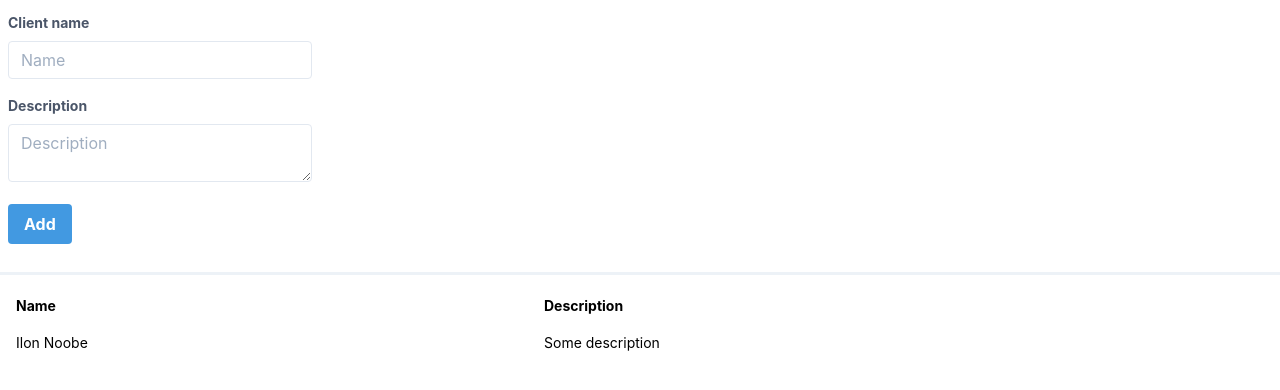
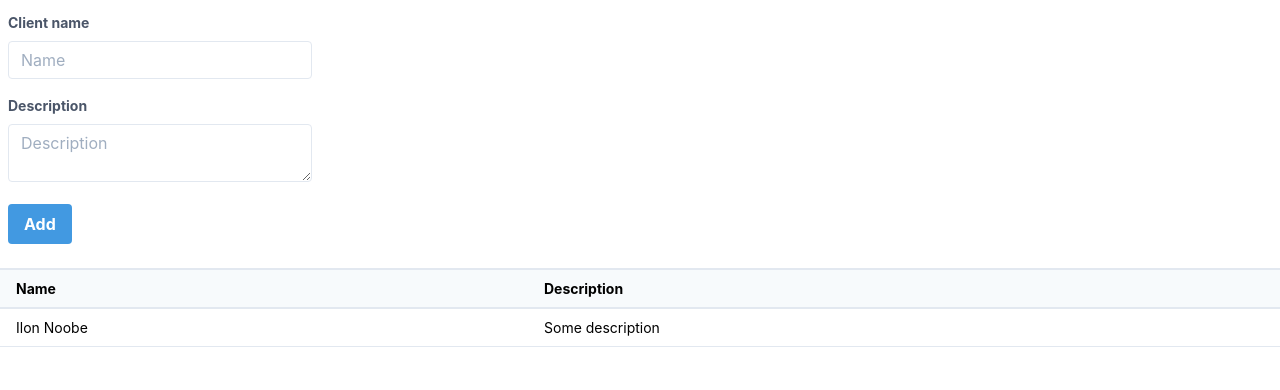
Before and after one commit to artemdemo/p2p-cms-app, a React (Create React App) app: page / in a window 1280 px wide. Shown: the top 390 px of the page. Built offline with nearby package versions, Linux system fonts and the light colour scheme.

Commit message:
updated styling of Table

```diff
--- a/src/App.tsx
+++ b/src/App.tsx
@@ -9,7 +9,6 @@ const App = () => {
     return (
         <div className="container mx-auto">
             <NewClientForm />
-            <hr className="my-3 border-b-2 border-gray-200" />
             <ClientsList />
         </div>
     );
--- a/src/components/Table/Table.jsx
+++ b/src/components/Table/Table.jsx
@@ -4,10 +4,13 @@ import classnames from 'classnames';
 
 const Table = props => (
     <div
-        className={classnames({
-            table: true,
-            'w-full': props.widthFull,
-        }, props.className)}
+        className={classnames(
+            'table border-collapse',
+            {
+                'w-full': props.widthFull,
+            },
+            props.className,
+        )}
     >
         {props.children}
     </div>
--- a/src/components/Table/TableCell.jsx
+++ b/src/components/Table/TableCell.jsx
@@ -6,6 +6,11 @@ const TableCell = props => (
     <div
         className={classnames(
             'table-cell px-4 py-2 text-sm',
+            {
+                'border-gray-300': true,
+                'border-b border-t': !props.header,
+                'border-b-2 border-t-2': props.header,
+            },
             props.className,
         )}
     >
@@ -15,10 +20,12 @@ const TableCell = props => (
 
 TableCell.propTypes = {
     className: PropTypes.string,
+    header: PropTypes.bool,
 };
 
 TableCell.defaultProps = {
     className: '',
+    header: false,
 };
 
 export default TableCell;
--- a/src/components/Table/TableRow.jsx
+++ b/src/components/Table/TableRow.jsx
@@ -1,15 +1,32 @@
 import React from 'react';
 import PropTypes from 'prop-types';
 import classnames from 'classnames';
+import TableCell from './TableCell';
 
 const TableRow = props => (
     <div
-        className={classnames({
-            'table-row': true,
-            'font-bold': props.header,
-        }, props.className)}
+        className={classnames(
+            'table-row',
+            {
+                'font-bold': props.header,
+                'bg-gray-100': props.header,
+            },
+            props.className,
+        )}
     >
-        {props.children}
+        {React.Children.map(props.children, function(child) {
+            if (props.header && child.type === TableCell) {
+                return React.cloneElement(
+                    child,
+                    {
+                        ...child.props,
+                        header: true,
+                    },
+                );
+            };
+            console.log(child, child.type === TableCell);
+            return child;
+        })}
     </div>
 );
 
```
